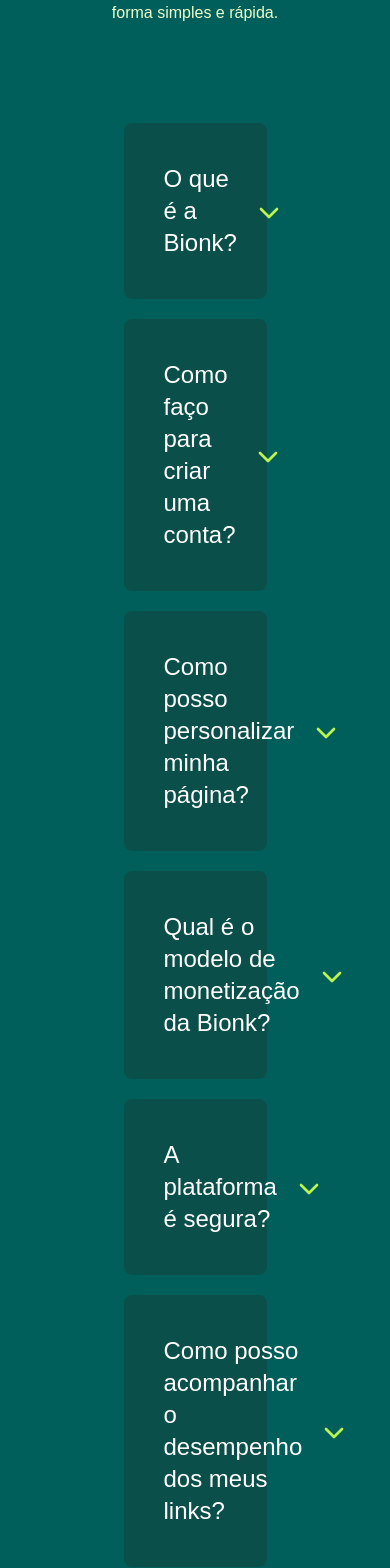
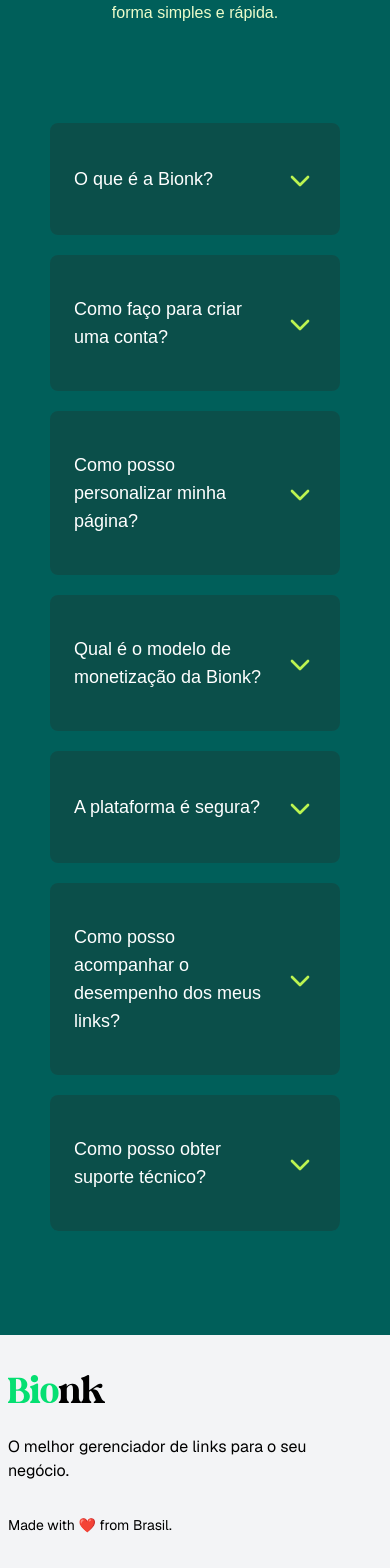
Before and after one commit to gabriellucasvh/bionk, a Next.js app: page /descubra in a window 390 px wide. Shown: the part 3780-5348 px from the top of the page. Built offline with nearby package versions, Linux system fonts and the light colour scheme; no server answers; a web font is replaced by a local one.

Commit message:
fix: Responsividade aplicada para o accordion

```diff
--- a/src/app/(public)/descubra/descubra.client.tsx
+++ b/src/app/(public)/descubra/descubra.client.tsx
@@ -114,59 +114,59 @@ const DescubraClient = () => {
                 <Card className='w-full bg-transparent text-white border-none shadow-none'>
                     <CardContent>
                         <Accordion type="single" collapsible className="w-full flex flex-col items-center justify-center">
-                            <AccordionItem value="item-1" className="bg-teal-900 px-10 py-6 rounded-lg mb-4 border-2 border-teal-800 hover:border-2 hover:border-lime-600 transition-colors duration-300 w-1/2">
-                                <AccordionTrigger className="text-2xl flex items-center">
+                            <AccordionItem value="item-1" className="bg-teal-900 px-6 md:px-10 py-6 rounded-lg mb-4 border-2 border-teal-800 hover:border-2 hover:border-lime-600 transition-colors duration-300 w-full md:w-1/2">
+                                <AccordionTrigger className="text-lg md:text-2xl flex items-center">
                                     O que é a Bionk?
                                 </AccordionTrigger>
-                                <AccordionContent className="text-lg">
+                                <AccordionContent className="text-sm md:text-lg ">
                                     A Bionk é uma plataforma inovadora de link in bio que centraliza todos os seus links e conteúdos em uma única página. Desenvolvida para facilitar a gestão e a divulgação de suas redes sociais, a plataforma oferece uma interface intuitiva e recursos que permitem a personalização completa da sua página.
                                 </AccordionContent>
                             </AccordionItem>
-                            <AccordionItem value="item-2" className="bg-teal-900 px-10 py-6 rounded-lg mb-4 border-2 border-teal-800 hover:border-2 hover:border-lime-600 transition-colors duration-300 w-1/2">
-                                <AccordionTrigger className="text-2xl flex items-center">
+                            <AccordionItem value="item-2" className="bg-teal-900 px-6 md:px-10 py-6 rounded-lg mb-4 border-2 border-teal-800 hover:border-2 hover:border-lime-600 transition-colors duration-300 w-full md:w-1/2">
+                                <AccordionTrigger className="text-lg md:text-2xl flex items-center">
                                     Como faço para criar uma conta?
                                 </AccordionTrigger>
-                                <AccordionContent className="text-lg">
+                                <AccordionContent className="text-sm md:text-lg ">
                                     Para criar uma conta na Bionk, acesse a página de cadastro e preencha seus dados com um email válido. Após confirmar sua conta através da verificação enviado para o seu email, você terá acesso a um painel intuitivo onde poderá configurar sua página, gerenciar seus links e aproveitar todas as funcionalidades disponíveis.
                                 </AccordionContent>
                             </AccordionItem>
-                            <AccordionItem value="item-3" className="bg-teal-900 px-10 py-6 rounded-lg mb-4 border-2 border-teal-800 hover:border-2 hover:border-lime-600 transition-colors duration-300 w-1/2">
-                                <AccordionTrigger className="text-2xl flex items-center">
+                            <AccordionItem value="item-3" className="bg-teal-900 px-6 md:px-10 py-6 rounded-lg mb-4 border-2 border-teal-800 hover:border-2 hover:border-lime-600 transition-colors duration-300 w-full md:w-1/2">
+                                <AccordionTrigger className="text-lg md:text-2xl flex items-center">
                                     Como posso personalizar minha página?
                                 </AccordionTrigger>
-                                <AccordionContent className="text-lg">
+                                <AccordionContent className="text-sm md:text-lg ">
                                     A Bionk oferece diversas opções de customização para que sua página reflita sua identidade visual. Você pode alterar cores, fontes e layouts, além de inserir imagens, vídeos e botões de ação. Dessa forma, é possível criar uma experiência única e atrativa que se destaca e engaja seus visitantes.
                                 </AccordionContent>
                             </AccordionItem>
-                            <AccordionItem value="item-5" className="bg-teal-900 px-10 py-6 rounded-lg mb-4 border-2 border-teal-800 hover:border-2 hover:border-lime-600 transition-colors duration-300 w-1/2">
-                                <AccordionTrigger className="text-2xl flex items-center">
+                            <AccordionItem value="item-5" className="bg-teal-900 px-6 md:px-10 py-6 rounded-lg mb-4 border-2 border-teal-800 hover:border-2 hover:border-lime-600 transition-colors duration-300 w-full md:w-1/2">
+                                <AccordionTrigger className="text-lg md:text-2xl flex items-center">
                                     Qual é o modelo de monetização da Bionk?
                                 </AccordionTrigger>
-                                <AccordionContent className="text-lg">
+                                <AccordionContent className="text-sm md:text-lg ">
                                     A Bionk disponibiliza um modelo freemium, permitindo que você utilize funcionalidades básicas gratuitamente. Para acessar recursos avançados, como análises detalhadas e opções de customização extras, são oferecidos planos premium. Assim, você pode escolher a solução que melhor se adapta às suas necessidades e objetivos de crescimento.
                                 </AccordionContent>
                             </AccordionItem>
-                            <AccordionItem value="item-6" className="bg-teal-900 px-10 py-6 rounded-lg mb-4 border-2 border-teal-800 hover:border-2 hover:border-lime-600 transition-colors duration-300 w-1/2">
-                                <AccordionTrigger className="text-2xl flex items-center">
+                            <AccordionItem value="item-6" className="bg-teal-900 px-6 md:px-10 py-6 rounded-lg mb-4 border-2 border-teal-800 hover:border-2 hover:border-lime-600 transition-colors duration-300 w-full md:w-1/2">
+                                <AccordionTrigger className="text-lg md:text-2xl flex items-center">
                                     A plataforma é segura?
                                 </AccordionTrigger>
-                                <AccordionContent className="text-lg">
+                                <AccordionContent className="text-sm md:text-lg ">
                                     A segurança dos seus dados é uma prioridade na Bionk. Utilizamos tecnologias de criptografia avançadas e protocolos de segurança robustos para proteger as informações dos usuários. Além disso, nossa equipe realiza monitoramento contínuo e atualizações constantes, garantindo que a plataforma esteja sempre protegida contra possíveis ameaças.
                                 </AccordionContent>
                             </AccordionItem>
-                            <AccordionItem value="item-7" className="bg-teal-900 px-10 py-6 rounded-lg mb-4 border-2 border-teal-800 hover:border-2 hover:border-lime-600 transition-colors duration-300 w-1/2">
-                                <AccordionTrigger className="text-2xl flex items-center">
+                            <AccordionItem value="item-7" className="bg-teal-900 px-6 md:px-10 py-6 rounded-lg mb-4 border-2 border-teal-800 hover:border-2 hover:border-lime-600 transition-colors duration-300 w-full md:w-1/2">
+                                <AccordionTrigger className="text-lg md:text-2xl flex items-center">
                                     Como posso acompanhar o desempenho dos meus links?
                                 </AccordionTrigger>
-                                <AccordionContent className="text-lg">
+                                <AccordionContent className="text-sm md:text-lg ">
                                     A Bionk oferece ferramentas analíticas integradas que permitem monitorar o desempenho dos seus links em tempo real. Você pode visualizar métricas detalhadas, como número de cliques, fontes de tráfego e comportamento dos visitantes. Essas informações são essenciais para ajustar suas estratégias e maximizar o impacto da sua presença digital.
                                 </AccordionContent>
                             </AccordionItem>
-                            <AccordionItem value="item-8" className="bg-teal-900 px-10 py-6 rounded-lg mb-4 border-2 border-teal-800 hover:border-2 hover:border-lime-600 transition-colors duration-300 w-1/2">
-                                <AccordionTrigger className="text-2xl flex items-center">
+                            <AccordionItem value="item-8" className="bg-teal-900 px-6 md:px-10 py-6 rounded-lg mb-4 border-2 border-teal-800 hover:border-2 hover:border-lime-600 transition-colors duration-300 w-full md:w-1/2">
+                                <AccordionTrigger className="text-lg md:text-2xl flex items-center">
                                     Como posso obter suporte técnico?
                                 </AccordionTrigger>
-                                <AccordionContent className="text-lg">
+                                <AccordionContent className="text-sm md:text-lg ">
                                     Nosso suporte técnico está disponível através de múltiplos canais, incluindo email, chat e fóruns de ajuda. Além disso, você terá acesso a uma base de conhecimento completa com tutoriais e FAQs que auxiliam na resolução de problemas e no melhor aproveitamento das funcionalidades da plataforma.
                                 </AccordionContent>
                             </AccordionItem>
```
